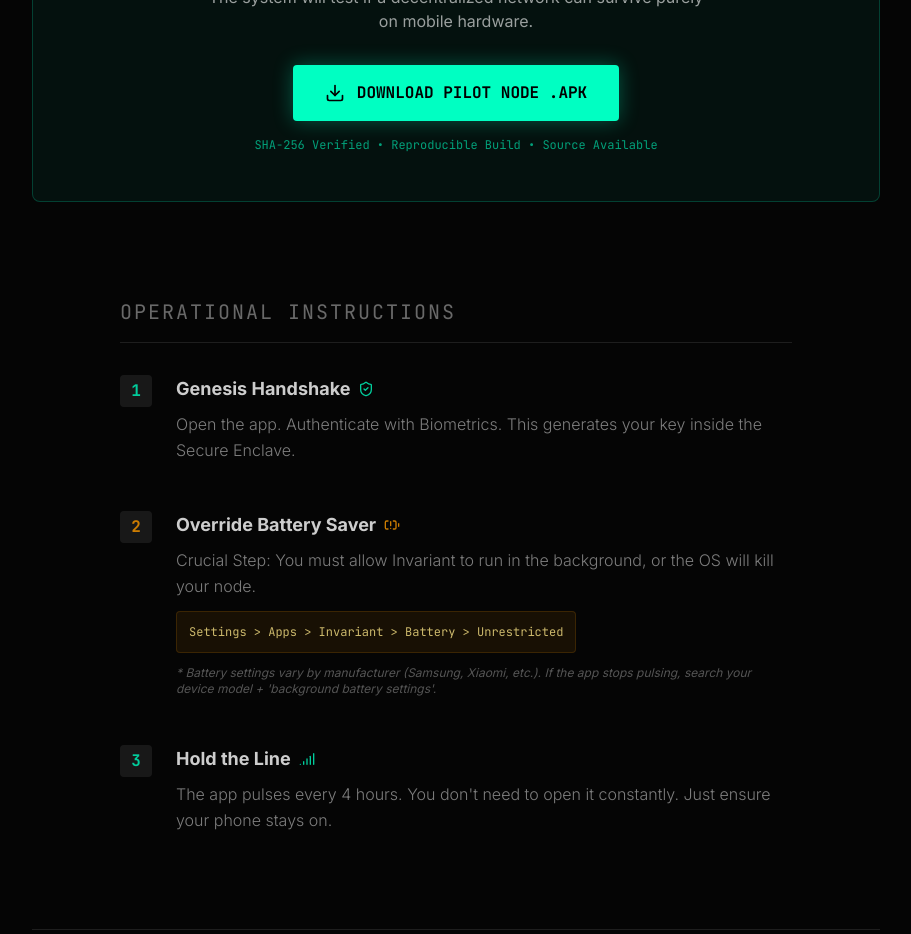
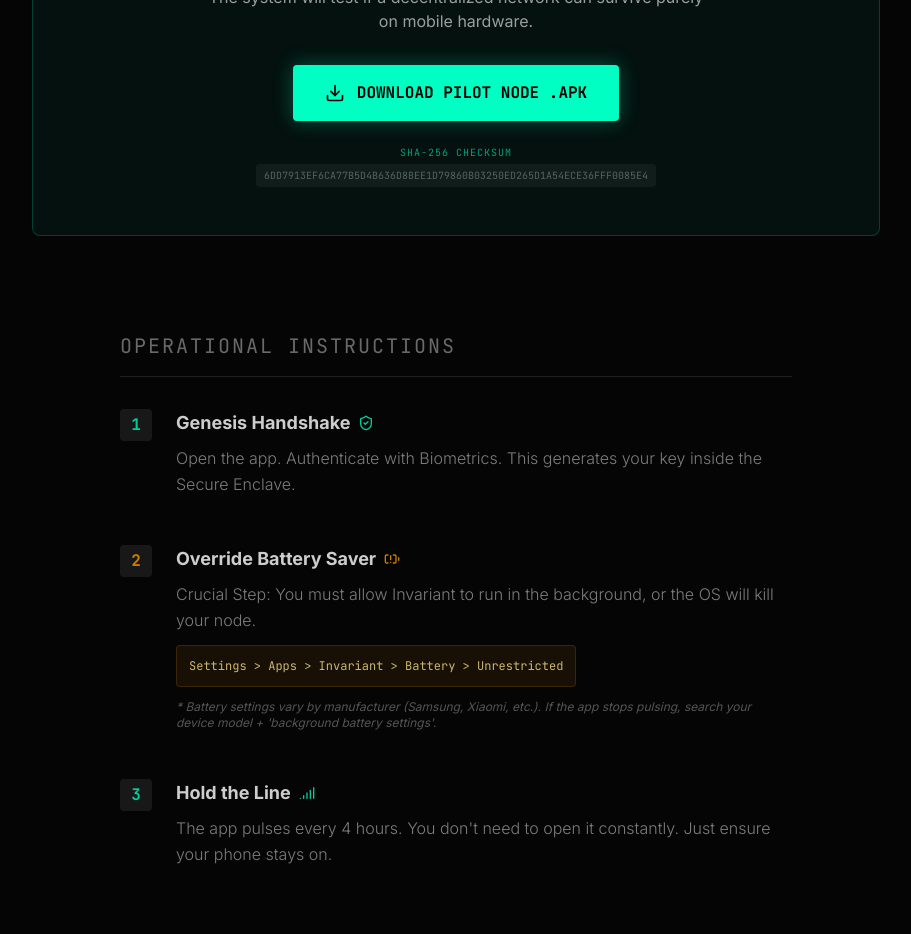
Before and after one commit to KarmaYama/invariant-monorepo, a Next.js app in the folder invariant-web/: page /pilot in a window 1280 px wide. Shown: the part 1540-2474 px from the top of the page, without its empty margins (184-1095 px from the left). Built offline with nearby package versions, Linux system fonts and the light colour scheme; a web font is replaced by a local one.

Commit message:
allowed downloads

```diff
--- a/invariant-web/src/app/pilot/page.tsx
+++ b/invariant-web/src/app/pilot/page.tsx
@@ -1,9 +1,8 @@
 "use client";
 
-import Link from "next/link";
 import {
-  Download, ShieldCheck, BatteryWarning, Signal, CheckCircle2,
-  Smartphone, AlertTriangle, ArrowRight, Globe, Bot, Fingerprint, Hash
+  Download, ShieldCheck, BatteryWarning, Signal,
+  Bot, Fingerprint, Hash, Globe
 } from "lucide-react";
 import { Header } from "@/components/Header";
 import { Footer } from "@/components/Footer";
@@ -65,7 +64,6 @@
         {/* ⚠️ THE NO-HYPE DISCLAIMER */}
         <div className="border-l-4 border-amber-500 bg-amber-500/5 p-8 mb-24 rounded-r">
           <div className="flex items-start gap-4">
-            {/* REPLACED COINS WITH HASH TO REMOVE FINANCIAL SIGNALING */}
             <Hash className="text-amber-500 shrink-0 mt-1" size={24} />
             <div>
               <h3 className="text-amber-500 font-mono text-sm font-bold tracking-widest uppercase mb-2">Read Before Joining</h3>
@@ -92,20 +90,26 @@
           </p>
 
           <div className="flex flex-col items-center gap-4">
-            <a href="#" className="flex items-center gap-3 bg-[#00FFC2] text-black px-8 py-4 rounded font-mono font-bold text-base hover:bg-[#00FFC2]/90 hover:scale-105 transition-all shadow-[0_0_20px_rgba(0,255,194,0.3)]">
+            {/* LINK UPDATED TO LOCAL ASSET */}
+            <a href="/invariant.apk" download className="flex items-center gap-3 bg-[#00FFC2] text-black px-8 py-4 rounded font-mono font-bold text-base hover:bg-[#00FFC2]/90 hover:scale-105 transition-all shadow-[0_0_20px_rgba(0,255,194,0.3)]">
               <Download size={20} />
               DOWNLOAD PILOT NODE .APK
             </a>
-            {/* ADDED REPRODUCIBLE BUILD SIGNALING */}
-            <span className="text-xs font-mono text-[#00FFC2]/60">SHA-256 Verified • Reproducible Build • Source Available</span>
+
+            {/* HASH UPDATED FROM YOUR LOGS */}
+            <div className="flex flex-col items-center gap-1 mt-2">
+              <span className="text-[10px] font-mono text-[#00FFC2]/60 uppercase tracking-widest">SHA-256 CHECKSUM</span>
+              <span className="text-[10px] font-mono text-white/30 bg-white/5 px-2 py-1 rounded select-all">
+                6DD7913EF6CA77B5D4B636D8BEE1D79860B03250ED265D1A54ECE36FFF0085E4
+              </span>
+            </div>
           </div>
         </div>
 
-        {/* THE SURVIVAL GUIDE (Technical Instructions) */}
+        {/* THE SURVIVAL GUIDE */}
         <div className="space-y-12 mb-24 max-w-2xl mx-auto">
           <h2 className="text-xl font-mono text-white/40 uppercase tracking-widest border-b border-white/10 pb-4 mb-8">Operational Instructions</h2>
 
-          {/* STEP 1 */}
           <div className="flex gap-6 opacity-80 hover:opacity-100 transition-opacity">
             <div className="flex-none w-8 h-8 rounded bg-white/10 flex items-center justify-center font-mono font-bold text-[#00FFC2]">1</div>
             <div>
@@ -118,7 +122,6 @@
             </div>
           </div>
 
-          {/* STEP 2 */}
           <div className="flex gap-6 opacity-80 hover:opacity-100 transition-opacity">
             <div className="flex-none w-8 h-8 rounded bg-white/10 flex items-center justify-center font-mono font-bold text-amber-500">2</div>
             <div>
@@ -131,14 +134,12 @@
               <div className="bg-amber-500/10 border border-amber-500/20 p-3 rounded text-xs text-amber-200 font-mono inline-block">
                 Settings &gt; Apps &gt; Invariant &gt; Battery &gt; Unrestricted
               </div>
-              {/* ADDED OEM VARIABILITY DISCLAIMER */}
               <p className="text-white/40 text-xs mt-3 italic">
                 * Battery settings vary by manufacturer (Samsung, Xiaomi, etc.). If the app stops pulsing, search your device model + 'background battery settings'.
               </p>
             </div>
           </div>
 
-          {/* STEP 3 */}
           <div className="flex gap-6 opacity-80 hover:opacity-100 transition-opacity">
             <div className="flex-none w-8 h-8 rounded bg-white/10 flex items-center justify-center font-mono font-bold text-[#00FFC2]">3</div>
             <div>
```
